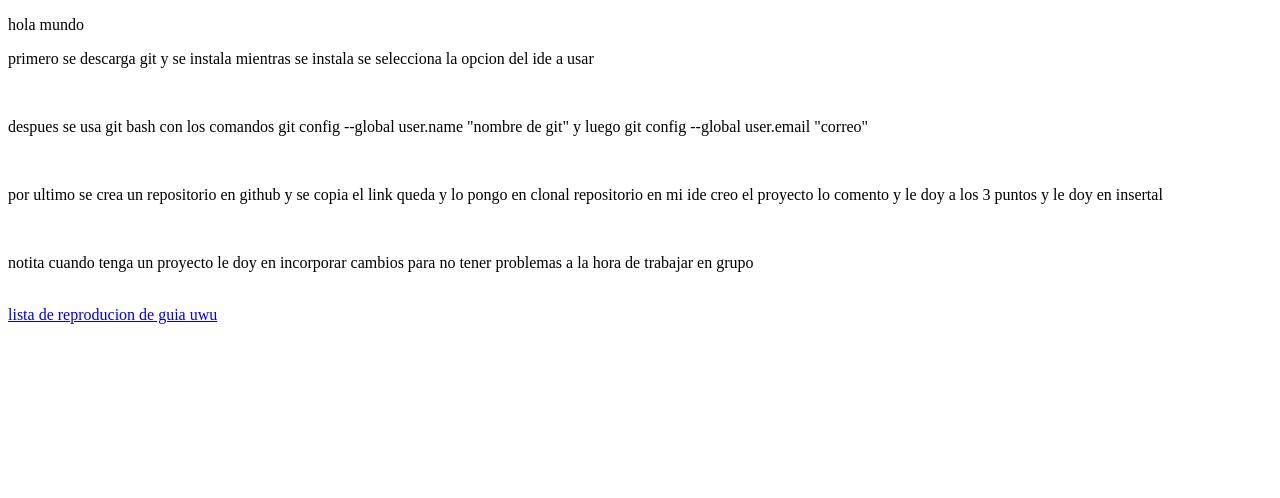
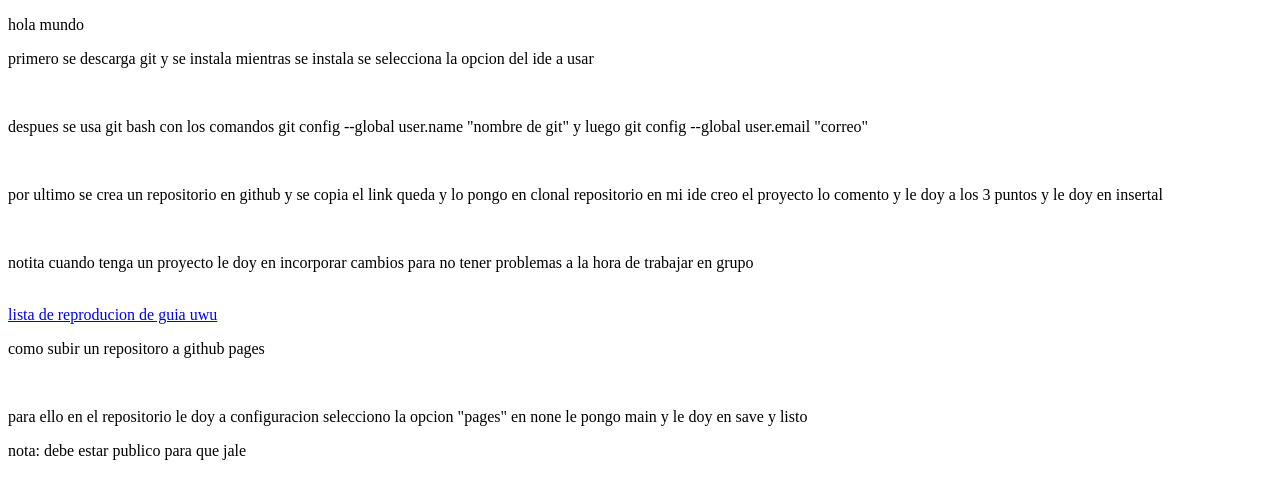
Before and after one commit to Alejandro-Sedano/Como-subir, a plain HTML site: page index.html in a window 1280 px wide. Drawn offline with Linux system fonts and the light colour scheme.

Commit message:
pasitos para subir a githud pages

```diff
--- a/index.html
+++ b/index.html
@@ -18,6 +18,12 @@
         cuando tenga un proyecto le doy en incorporar cambios para no tener problemas a la hora de trabajar en grupo
     </p>
     <br>
-    <a href="https://youtube.com/playlist?list=PLxGm1md6dKG73lJNRTyuFi5rek6Jh2N5v">lista de reproducion de guia uwu</a>
+    <a href="https://youtube.com/playlist?list=PLxGm1md6dKG73lJNRTyuFi5rek6Jh2N5v" target="_blank">lista de reproducion de guia uwu</a>
+
+    <p>como subir un repositoro a github pages</p>
+    <br>
+    <p>para ello en el repositorio le doy a configuracion  selecciono la opcion "pages" en none le pongo main y le doy en save y listo</p>
+    <p>nota: debe estar publico para que jale</p>
+
 </body>
 </html>
```
